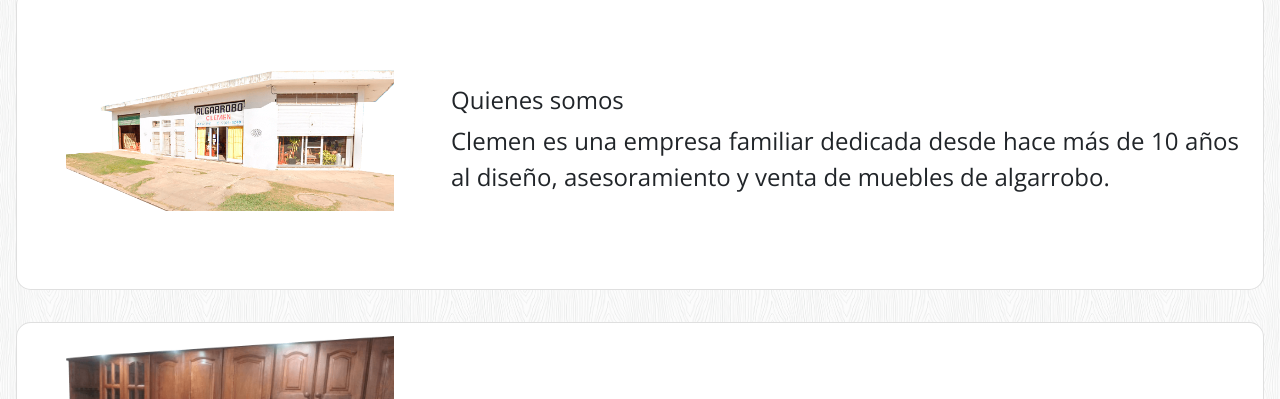
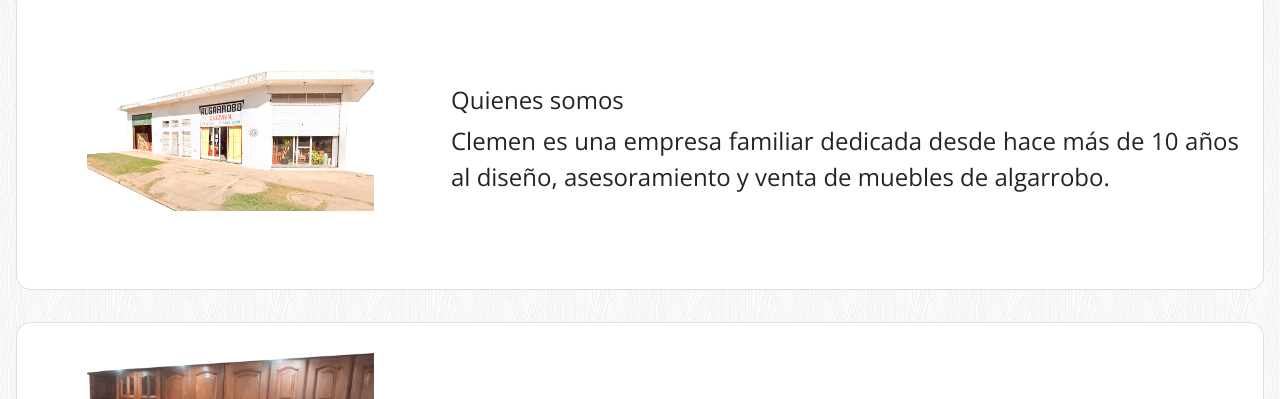
Before and after one commit to andresnrubio/clemen_algarrobo, a website: page index.html in a window 1280 px wide. Shown: the part 342-741 px from the top of the page. Drawn offline with nearby package versions, Linux system fonts and the light colour scheme.

Commit message:
Subida_final

```diff
--- a/scss/_main.scss
+++ b/scss/_main.scss
@@ -222,8 +222,9 @@
                 height: 300px;
             }
             &__img {
+                margin: 1rem;
                 &--size {
-                    max-width: 80%;
+                    max-width: 70%;
                 }
             }
             h5 {
```
Also changed, not shown: css/estilos.css.
